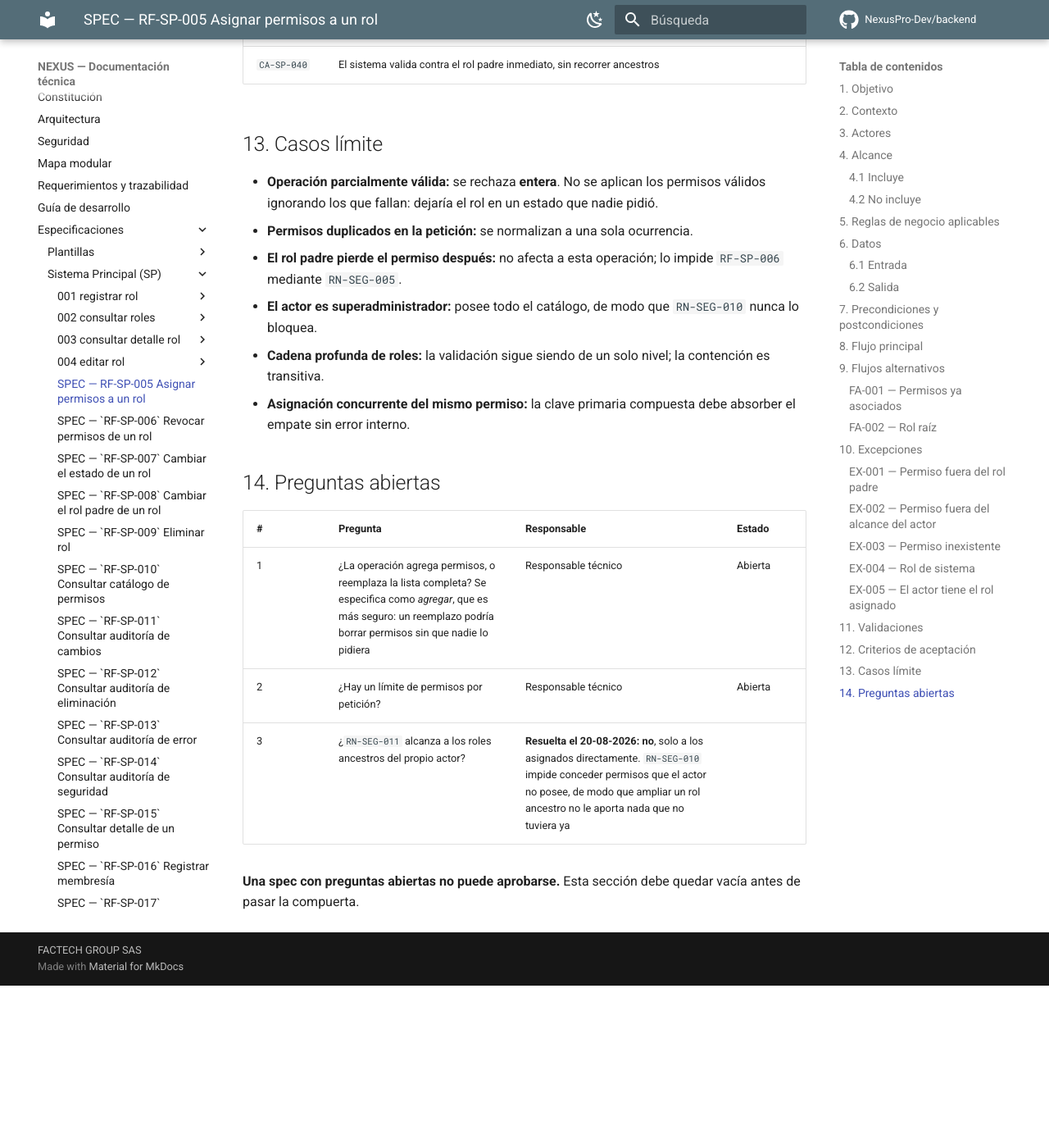
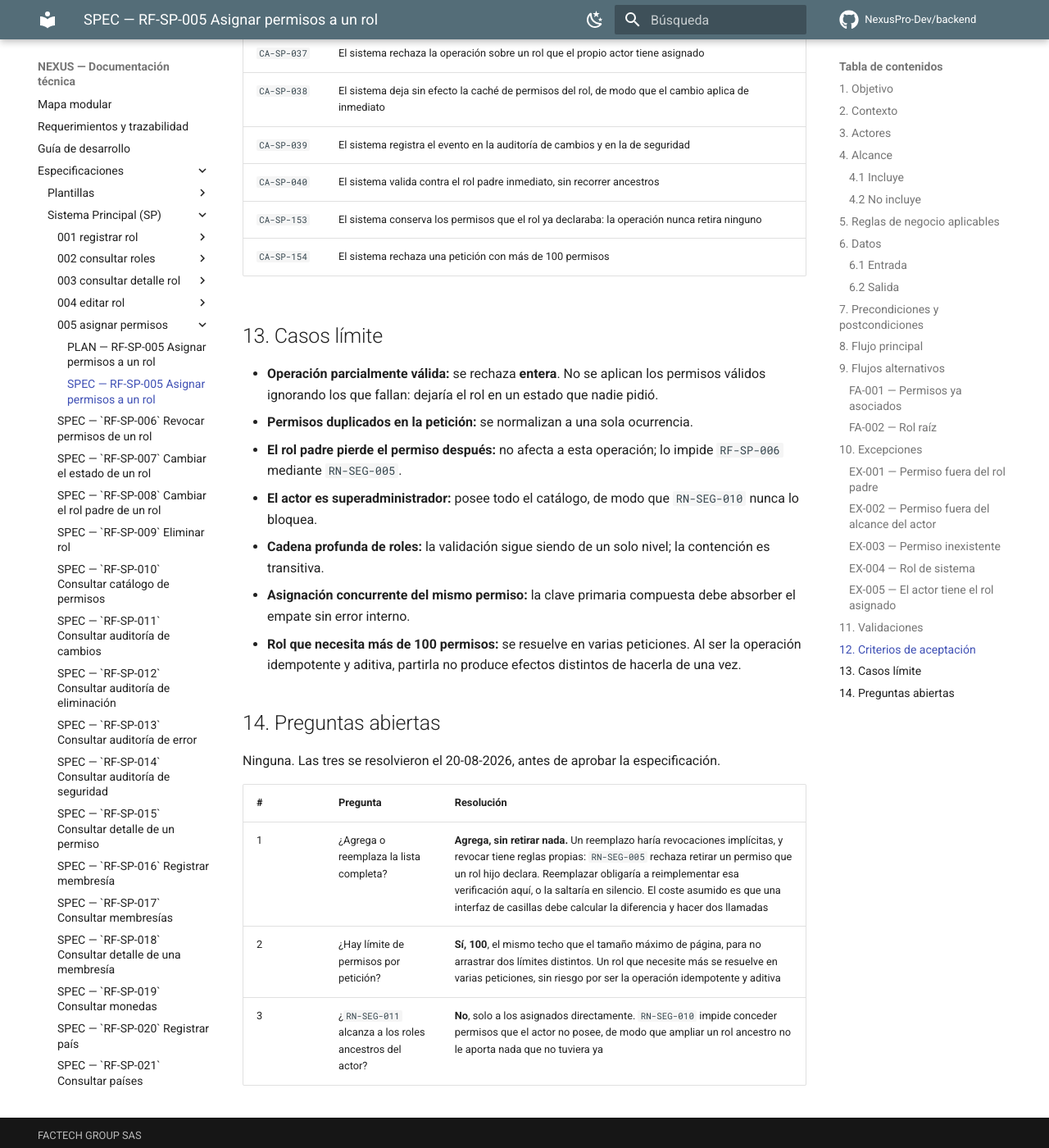
Before and after one commit to NexusPro-Dev/backend, an MkDocs documentation site: the page built from docs/specs/sp/005-asignar-permisos/spec.md, in a window 1280 px wide and 1400 px high, scrolled down 5570 px. Shown: the whole window at 82% size. Built offline with MkDocs 1.6.1 and Material for MkDocs 9.7.7, drawn with Linux system fonts in a browser that asks for light colours; comment, search, counter and statistics services are not loaded; before the commit the page ends 6772 px from its top, so only the background shows below that; some of the changed text lies outside the part shown.

Commit message:
docs(sp): aprobar la spec de RF-SP-005 y redactar su plan
Dos preguntas resueltas.

La operacion agrega permisos y nunca retira ninguno. Un reemplazo de la lista
completa haria revocaciones implicitas, y revocar tiene reglas propias:
RN-SEG-005 rechaza retirar un permiso que un rol hijo declara. Reemplazar
obligaria a reimplementar esa verificacion aqui, con dos copias de la misma
regla, o la saltaria en silencio y un rol hijo quedaria excediendo a su padre
sin que nada fallara. El coste asumido es que una interfaz de casillas debe
calcular la diferencia y hacer dos llamadas.

Limite de 100 permisos por peticion, el mismo techo que el tamano maximo de
pagina, para no arrastrar dos limites distintos. Un rol que necesite mas se
resuelve en varias peticiones, sin riesgo por ser la operacion idempotente y
aditiva.

El plan deja explicita la propiedad que sostiene todo lo anterior: al no
retirar nada, ningun rol descendiente puede quedar fuera de su cota, de modo
que esta operacion no necesita mirar hacia abajo. Es la asimetria con
RF-SP-006, donde el conjunto encoge y si hay que verificar la descendencia.
Copiar la verificacion de alli a aqui seria coste sin garantia adicional.

Tres decisiones que conviene no perder:

- La cache de resolucion de permisos se invalida despues del commit, nunca
  antes. Invalidarla antes abre una ventana en la que una peticion concurrente
  la repuebla con el estado antiguo y el cambio no surte efecto, que es lo que
  CA-SP-038 verifica.
- RN-SEG-010 se evalua leyendo la base de datos y no la cache. En una lectura
  una entrada obsoleta muestra un dato viejo; aqui escribe un privilegio que no
  correspondia, y persiste.
- Un solo evento de auditoria por operacion, no uno por fila insertada. El
  evento documenta una decision de negocio, no tres inserciones.

Cinco specs aprobadas con su plan, dieciseis en revision.

Co-Authored-By: Claude Opus 5 (1M context) <noreply@anthropic.com>

```diff
--- a/docs/specs/sp/005-asignar-permisos/spec.md
+++ b/docs/specs/sp/005-asignar-permisos/spec.md
@@ -37,12 +37,12 @@ Sin la segunda, un administrador podría ampliar un rol que cuelga de un padre p
 
 ### 4.1 Incluye
 
-- Agregar uno o varios permisos a un rol existente.
+- Agregar uno o varios permisos a un rol existente. La operación **solo agrega**: nunca retira ninguno.
 - Verificación de contención respecto del rol padre y del actor.
 
 ### 4.2 No incluye
 
-- Retirar permisos → `RF-SP-006`.
+- Retirar permisos → `RF-SP-006`. Esta operación no puede usarse para reemplazar la lista: un reemplazo haría revocaciones implícitas, y revocar tiene reglas propias que `RN-SEG-005` impone.
 - Crear permisos: el catálogo solo se modifica por migración (`RN-SP-004`).
 - Propagar el permiso a los roles hijos: cada rol declara los suyos de forma explícita.
 
@@ -63,7 +63,7 @@ Sin la segunda, un administrador podría ampliar un rol que cuelga de un padre p
 | Dato | Obligatorio | Descripción | Restricción de negocio |
 |---|---|---|---|
 | Identificador del rol | Sí | Rol al que se agregan permisos | Debe existir y no ser de sistema |
-| Permisos | Sí | Permisos a agregar | Al menos uno; cada uno debe existir en el catálogo |
+| Permisos | Sí | Permisos a agregar | Entre 1 y 100 por petición; cada uno debe existir en el catálogo |
 
 ### 6.2 Salida
 
@@ -152,6 +152,7 @@ Sin la segunda, un administrador podría ampliar un rol que cuelga de un padre p
 | `VAL-003` | Los permisos existen en el catálogo | Uno o más permisos no existen. |
 | `VAL-004` | Los permisos están contenidos en el rol padre | El rol padre no concede uno o más de los permisos indicados. |
 | `VAL-005` | Los permisos están contenidos en los del actor | No puede conceder permisos que usted no posee. |
+| `VAL-006` | Como máximo 100 permisos por petición | No es posible asignar más de 100 permisos en una sola solicitud. |
 
 ## 12. Criterios de aceptación
 
@@ -167,6 +168,8 @@ Sin la segunda, un administrador podría ampliar un rol que cuelga de un padre p
 | `CA-SP-038` | El sistema deja sin efecto la caché de permisos del rol, de modo que el cambio aplica de inmediato |
 | `CA-SP-039` | El sistema registra el evento en la auditoría de cambios y en la de seguridad |
 | `CA-SP-040` | El sistema valida contra el rol padre inmediato, sin recorrer ancestros |
+| `CA-SP-153` | El sistema conserva los permisos que el rol ya declaraba: la operación nunca retira ninguno |
+| `CA-SP-154` | El sistema rechaza una petición con más de 100 permisos |
 
 ## 13. Casos límite
 
@@ -176,13 +179,14 @@ Sin la segunda, un administrador podría ampliar un rol que cuelga de un padre p
 - **El actor es superadministrador:** posee todo el catálogo, de modo que `RN-SEG-010` nunca lo bloquea.
 - **Cadena profunda de roles:** la validación sigue siendo de un solo nivel; la contención es transitiva.
 - **Asignación concurrente del mismo permiso:** la clave primaria compuesta debe absorber el empate sin error interno.
+- **Rol que necesita más de 100 permisos:** se resuelve en varias peticiones. Al ser la operación idempotente y aditiva, partirla no produce efectos distintos de hacerla de una vez.
 
 ## 14. Preguntas abiertas
 
-| # | Pregunta | Responsable | Estado |
-|---|---|---|---|
-| 1 | ¿La operación agrega permisos, o reemplaza la lista completa? Se especifica como *agregar*, que es más seguro: un reemplazo podría borrar permisos sin que nadie lo pidiera | Responsable técnico | Abierta |
-| 2 | ¿Hay un límite de permisos por petición? | Responsable técnico | Abierta |
-| 3 | ¿`RN-SEG-011` alcanza a los roles ancestros del propio actor? | **Resuelta el 20-08-2026: no**, solo a los asignados directamente. `RN-SEG-010` impide conceder permisos que el actor no posee, de modo que ampliar un rol ancestro no le aporta nada que no tuviera ya |
+Ninguna. Las tres se resolvieron el 20-08-2026, antes de aprobar la especificación.
 
-**Una spec con preguntas abiertas no puede aprobarse.** Esta sección debe quedar vacía antes de pasar la compuerta.
+| # | Pregunta | Resolución |
+|---|---|---|
+| 1 | ¿Agrega o reemplaza la lista completa? | **Agrega, sin retirar nada.** Un reemplazo haría revocaciones implícitas, y revocar tiene reglas propias: `RN-SEG-005` rechaza retirar un permiso que un rol hijo declara. Reemplazar obligaría a reimplementar esa verificación aquí, o la saltaría en silencio. El coste asumido es que una interfaz de casillas debe calcular la diferencia y hacer dos llamadas |
+| 2 | ¿Hay límite de permisos por petición? | **Sí, 100**, el mismo techo que el tamaño máximo de página, para no arrastrar dos límites distintos. Un rol que necesite más se resuelve en varias peticiones, sin riesgo por ser la operación idempotente y aditiva |
+| 3 | ¿`RN-SEG-011` alcanza a los roles ancestros del actor? | **No**, solo a los asignados directamente. `RN-SEG-010` impide conceder permisos que el actor no posee, de modo que ampliar un rol ancestro no le aporta nada que no tuviera ya |
```
Also changed, not shown: other parts of docs/specs/sp/005-asignar-permisos/spec.md (+3 -3 lines), docs/requirements.md (+1 -1 lines), docs/specs/sp/005-asignar-permisos/plan.md (added, +177 -0 lines).
